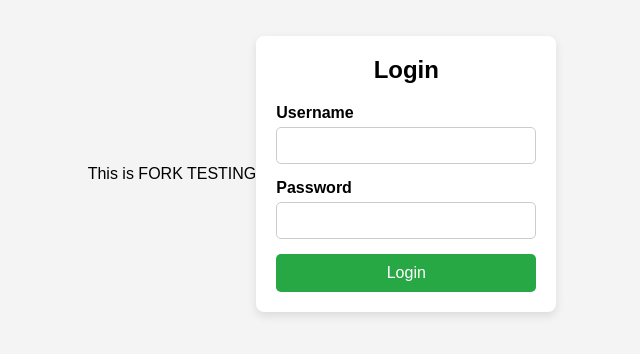
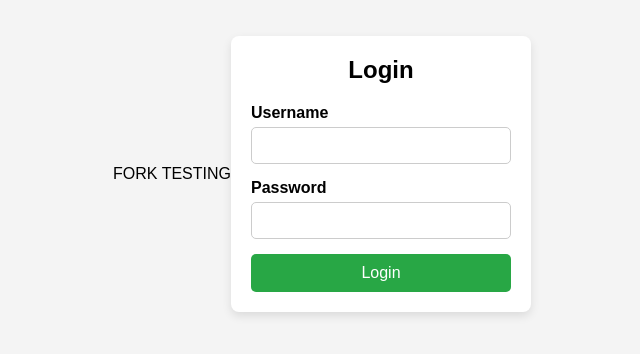
Before and after one commit to alinoaman/fork-testing, a plain HTML site: page index.html in a window 1280 px wide. Shown: the part 226-580 px from the top of the page, without its empty margins (318-958 px from the left). Drawn offline with Linux system fonts and the light colour scheme.

Commit message:
Update index.html

```diff
--- a/index.html
+++ b/index.html
@@ -67,7 +67,7 @@
     </style>
 </head>
 <body>
-<p> This is FORK TESTING </p>
+<p> FORK TESTING </p>
     <div class="login-container">
         <h2>Login</h2>
         <form action="/login" method="POST">
```
